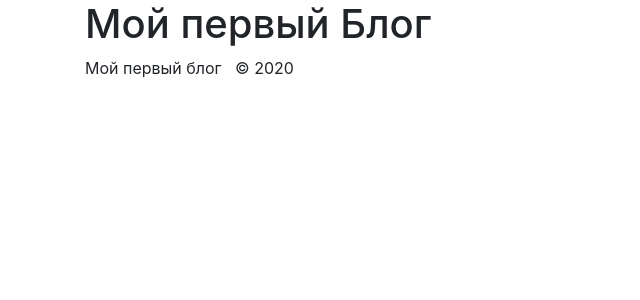
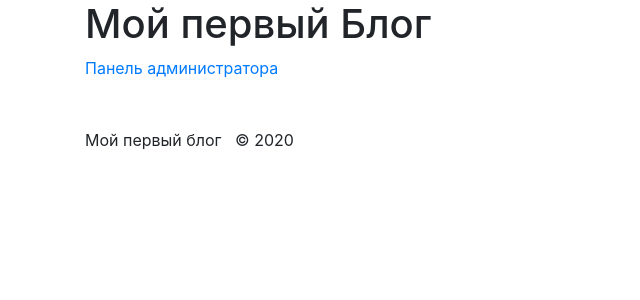
Before and after one commit to Greshch/blog_php, a PHP site: page /articles in a window 1280 px wide. Shown: the top 300 px of the page, without its empty margins (0-640 px from the left). Run offline with PHP 8.4, Linux system fonts and the light colour scheme; data that the repository does not hold is empty.

Commit message:
end_9 admin .htaccess .htpasswd

```diff
--- a/views/articles.php
+++ b/views/articles.php
@@ -11,6 +11,8 @@
 <body>
 <div class="container">
     <h1>Мой первый Блог</h1>
+    <a href="admin/index.php">Панель администратора</a>
+    <br><br><br>
     <div class="article">
         <?php foreach ($articles as $article) { ?>
 
```
Also changed, not shown: .htaccess (deleted), admin/.htaccess (added), articles.php (renamed from index.php), 1 other file.
